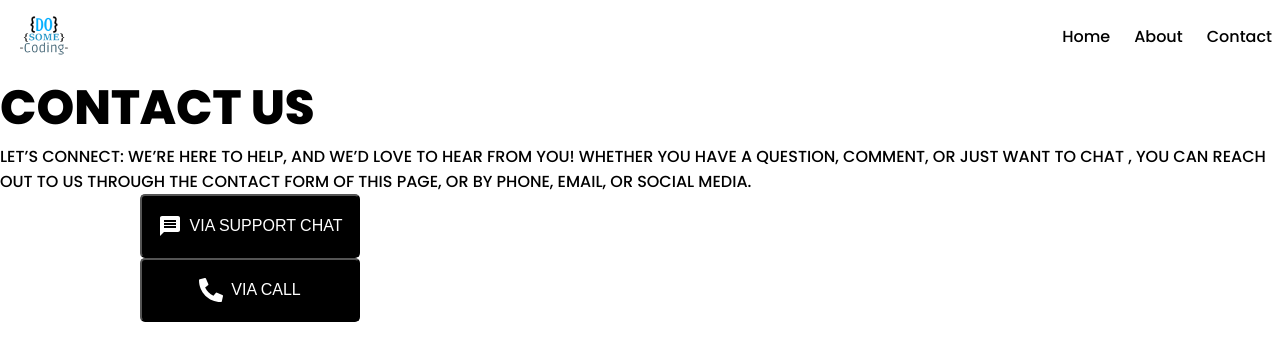
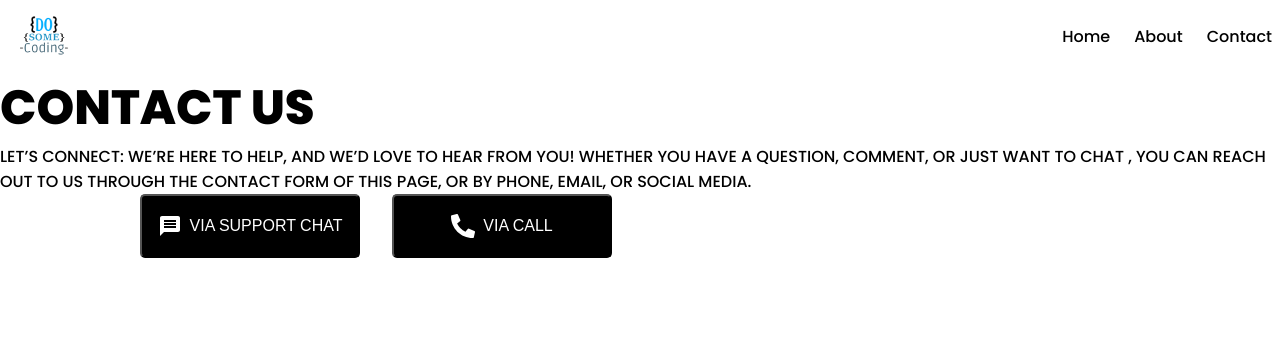
Before and after one commit to Ukashashere/ContactUS-page, a React (Vite) app in the folder contact-page/: page / in a window 1280 px wide. Shown: the top 360 px of the page. Built offline with nearby package versions, Linux system fonts and the light colour scheme.

Commit message:
commit 7

```diff
--- a/contact-page/src/components/ContactForm/ContactForm.jsx
+++ b/contact-page/src/components/ContactForm/ContactForm.jsx
@@ -7,8 +7,10 @@ const ContactForm = () => {
   return (
     <section className={styles.container}>
         <div className={styles.contact_form}>
-          <Button text="VIA SUPPORT CHAT" icon={<MdMessage fontSize="24px" />} />
-          <Button text="VIA CALL" icon={<FaPhoneAlt fontSize="24px" />} />
+          <div className={styles.top_btn}>
+            <Button text="VIA SUPPORT CHAT" icon={<MdMessage fontSize="24px" />} />
+            <Button text="VIA CALL" icon={<FaPhoneAlt fontSize="24px" />} />
+          </div>
         </div>
         <div className={styles.contact_image}></div>
     </section>
--- a/contact-page/src/components/ContactForm/ContactForm.module.css
+++ b/contact-page/src/components/ContactForm/ContactForm.module.css
@@ -3,3 +3,8 @@
     max-width: 1000px;
     margin: 0 auto; /*to make it remain at the centre*/
 }
+
+.top_btn{
+    display: flex;
+    gap: 32px;  /*for gap between elements inside it*/
+}
```
